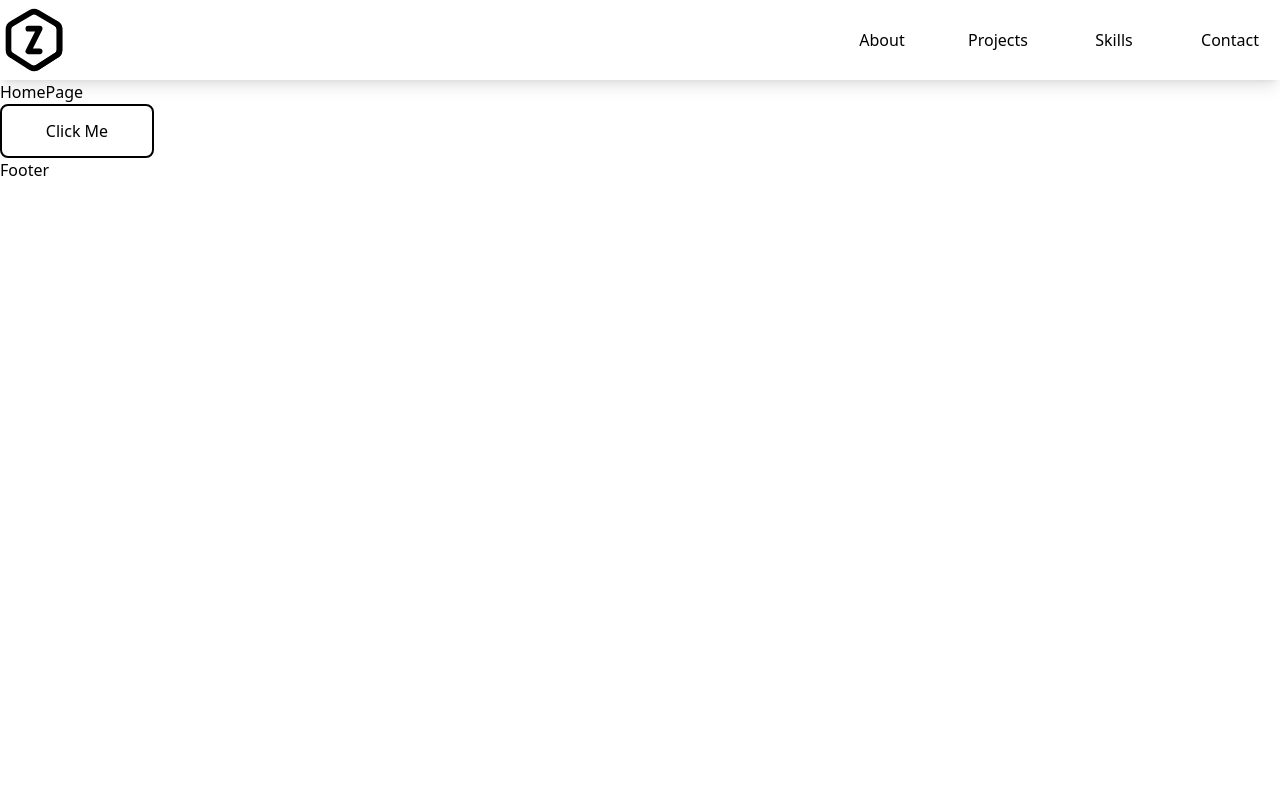
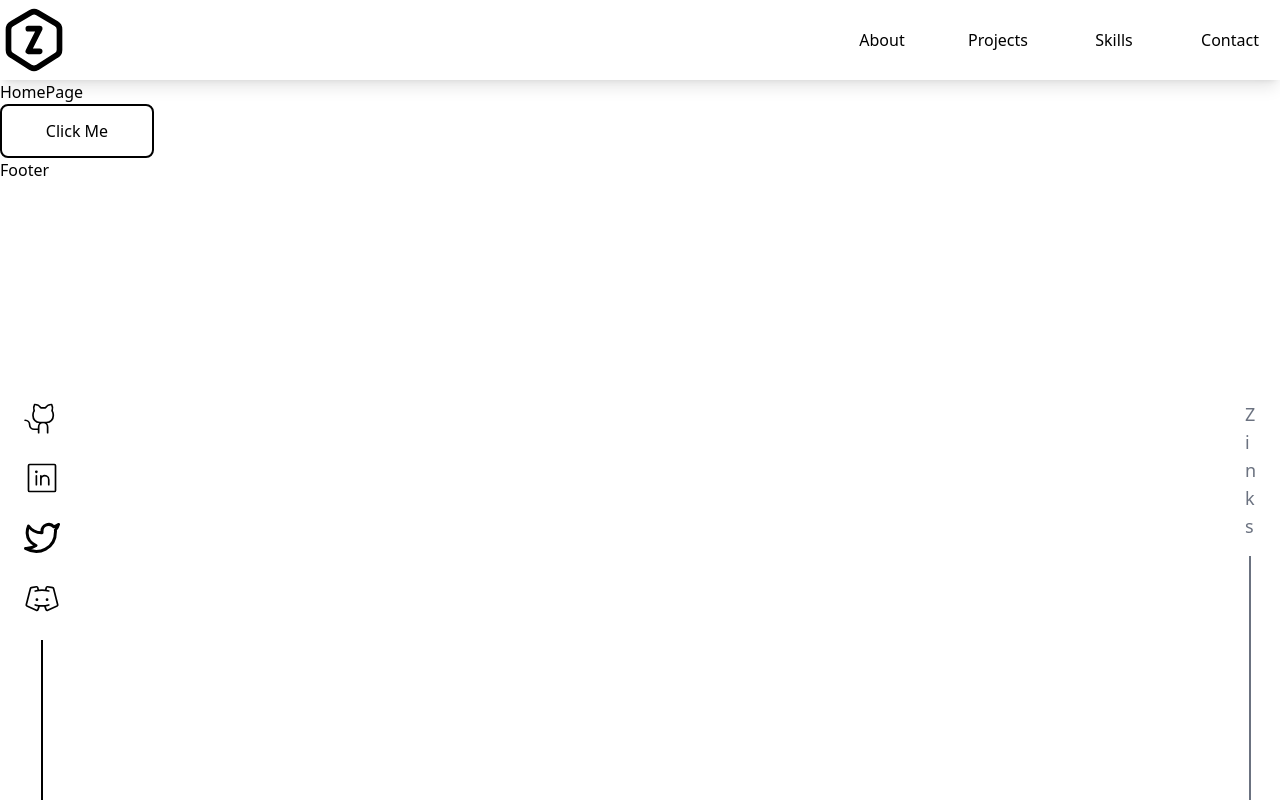
Before and after one commit to Z-i-n-k-s/Portfolio, a React (Create React App) app in the folder portfolio/: page / in a window 1280 px wide. Built offline with nearby package versions, Linux system fonts and the light colour scheme.

Commit message:
side design is done

```diff
--- a/portfolio/package.json
+++ b/portfolio/package.json
@@ -11,6 +11,7 @@
     "framer-motion": "^11.3.28",
     "react": "^18.3.1",
     "react-dom": "^18.3.1",
+    "react-icons": "^5.3.0",
     "react-router-dom": "^6.26.1",
     "react-scripts": "5.0.1",
     "react-svg": "^16.1.34",
--- a/portfolio/src/App.js
+++ b/portfolio/src/App.js
@@ -2,11 +2,16 @@ import { Outlet } from "react-router-dom";
 import "./App.css";
 import Header from "./components/Header";
 import Footer from "./components/Footer";
+import VerticalName from "./components/VerticalName";
+import VerticalIcons from "./components/VerticalIcons";
 
 function App() {
   return (
     <>
       <Header />
+      <VerticalName/>
+      <VerticalIcons/>
+
       <main>
         <Outlet />
       </main>
--- a/portfolio/src/components/Header.js
+++ b/portfolio/src/components/Header.js
@@ -38,7 +38,7 @@ const Header = () => {
           onMouseLeave={handleMouseLeave}
           onTouchStart={handleTouchStart}
         >
-          <SideLogo className="fixed z-10" />
+
 
           {(isHovered || isTouched) ? (
             <HoverLogo className="relative z-20 h-[68px]" />
--- /dev/null
+++ b/portfolio/src/components/VerticalIcons.js
@@ -0,0 +1,124 @@
+import React from "react";
+import { motion } from "framer-motion";
+import { RiLinkedinBoxFill } from "react-icons/ri";
+import { FaTwitter } from 'react-icons/fa';
+import { FiTwitter } from "react-icons/fi";
+import { PiGithubLogoFill, PiGithubLogoLight, PiLinkedinLogoFill, PiLinkedinLogoLight, PiDiscordLogoFill, PiDiscordLogoLight } from "react-icons/pi";
+
+const VerticalIcons = () => {
+    return (
+      <motion.div
+        initial={{ y: 0 }}
+        whileHover={{ y: -10 }} // Moves up by 10px on hover
+        transition={{ type: "tween", duration: 0.3 }}
+        className="fixed left-6 top-1/2 transform -translate-y-1/2 flex flex-col items-center"
+      >
+        <div className="relative flex flex-col items-center space-y-6"> {/* Increased spacing */}
+          <a
+            href="https://github.com/"
+            target="_blank"
+            rel="noopener noreferrer"
+            className="relative"
+          >
+            <motion.div
+              initial={{ opacity: 1 }}
+              whileHover={{ opacity: 0.7 }}
+              whileTap={{ opacity: 0.5 }} // Added tap effect
+              transition={{ type: "tween", duration: 0.3 }}
+            >
+              <PiGithubLogoLight className="text-black text-4xl" /> {/* Increased size */}
+              <motion.div
+                className="absolute inset-0 flex items-center justify-center"
+                initial={{ opacity: 0 }}
+                whileHover={{ opacity: 1 }}
+                whileTap={{ opacity: 1 }} // Ensure visibility on tap
+                transition={{ type: "tween", duration: 0.3 }}
+              >
+                <PiGithubLogoFill className="text-black text-4xl" /> {/* Increased size */}
+              </motion.div>
+            </motion.div>
+          </a>
+
+          <a
+            href="https://www.linkedin.com/"
+            target="_blank"
+            rel="noopener noreferrer"
+            className="relative"
+          >
+            <motion.div
+              initial={{ opacity: 1 }}
+              whileHover={{ opacity: 0.7 }}
+              whileTap={{ opacity: 0.5 }} // Added tap effect
+              transition={{ type: "tween", duration: 0.3 }}
+            >
+              <PiLinkedinLogoLight className="text-black text-4xl" /> {/* Increased size */}
+              <motion.div
+                className="absolute inset-0 flex items-center justify-center"
+                initial={{ opacity: 0 }}
+                whileHover={{ opacity: 1 }}
+                whileTap={{ opacity: 1 }} // Ensure visibility on tap
+                transition={{ type: "tween", duration: 0.3 }}
+              >
+                <RiLinkedinBoxFill className="text-black text-4xl" /> {/* Increased size */}
+              </motion.div>
+            </motion.div>
+          </a>
+
+          <a
+            href="https://twitter.com/"
+            target="_blank"
+            rel="noopener noreferrer"
+            className="relative"
+          >
+            <motion.div
+              initial={{ opacity: 1 }}
+              whileHover={{ opacity: 0.7 }}
+              whileTap={{ opacity: 0.5 }} // Added tap effect
+              transition={{ type: "tween", duration: 0.3 }}
+            >
+              <FiTwitter className="text-black text-4xl" /> {/* Increased size */}
+              <motion.div
+                className="absolute inset-0 flex items-center justify-center"
+                initial={{ opacity: 0 }}
+                whileHover={{ opacity: 1 }}
+                whileTap={{ opacity: 1 }} // Ensure visibility on tap
+                transition={{ type: "tween", duration: 0.3 }}
+              >
+                <FaTwitter className="text-black text-4xl" /> {/* Increased size */}
+              </motion.div>
+            </motion.div>
+          </a>
+
+          <a
+            href="https://discord.com/"
+            target="_blank"
+            rel="noopener noreferrer"
+            className="relative"
+          >
+            <motion.div
+              initial={{ opacity: 1 }}
+              whileHover={{ opacity: 0.7 }}
+              whileTap={{ opacity: 0.5 }} // Added tap effect
+              transition={{ type: "tween", duration: 0.3 }}
+            >
+              <PiDiscordLogoLight className="text-black text-4xl" /> {/* Increased size */}
+              <motion.div
+                className="absolute inset-0 flex items-center justify-center"
+                initial={{ opacity: 0 }}
+                whileHover={{ opacity: 1 }}
+                whileTap={{ opacity: 1 }} // Ensure visibility on tap
+                transition={{ type: "tween", duration: 0.3 }}
+              >
+                <PiDiscordLogoFill className="text-black text-4xl" /> {/* Increased size */}
+              </motion.div>
+            </motion.div>
+          </a>
+
+          {/* Vertical Line */}
+          <div className="w-0.5 bg-black h-[calc(100vh-50px)] mt-2" />
+        </div>
+      </motion.div>
+    );
+};
+
+export default VerticalIcons;
--- /dev/null
+++ b/portfolio/src/components/VerticalName.js
@@ -0,0 +1,28 @@
+
+import React from "react";
+import { motion } from "framer-motion";
+
+const VerticalName = () => {
+    return (
+      <motion.div
+        initial={{ y: 0 }}
+        whileHover={{ y: -10 }} // Moves up by 10px on hover
+        transition={{ type: "tween", duration: 0.3 }}
+        className="md:flex fixed right-6 top-1/2 transform -translate-y-1/2 hidden flex-col items-center"
+      >
+        <div className="text-gray-500 text-lg mb-2">
+          {/* Display "Zinks" vertically */}
+          {"Zinks".split("").map((letter, index) => (
+            <span key={index} className="block">
+              {letter}
+            </span>
+          ))}
+        </div>
+
+        {/* Vertical Line */}
+        <div className="w-0.5 bg-gray-500 h-[calc(100vh-50px)] mt-2" />
+      </motion.div>
+    );
+};
+
+export default VerticalName;
```
Also changed, not shown: portfolio/src/pages/HomePage.js (+8 -0 lines), 1 other file (tests, documents, lock files or other folders).
